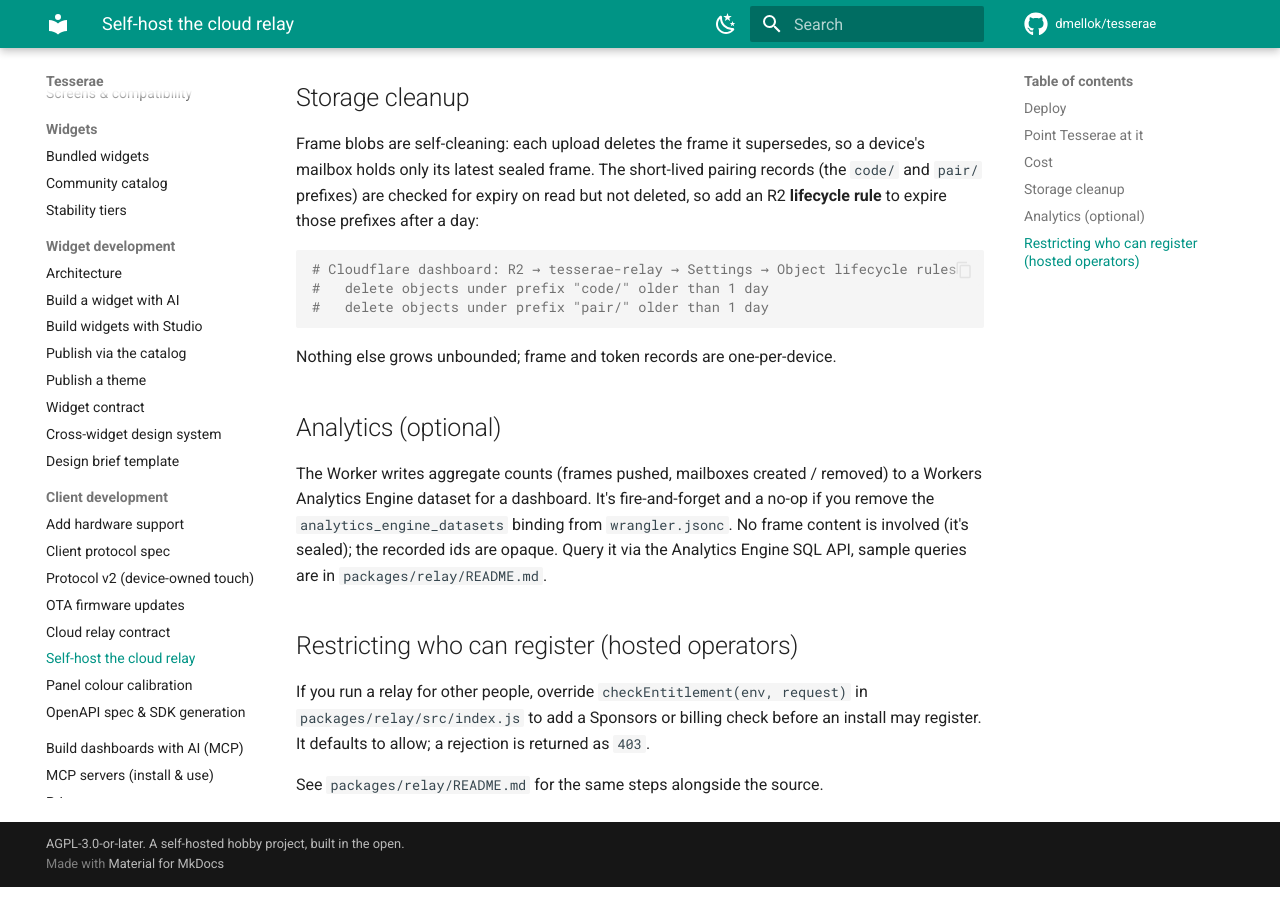
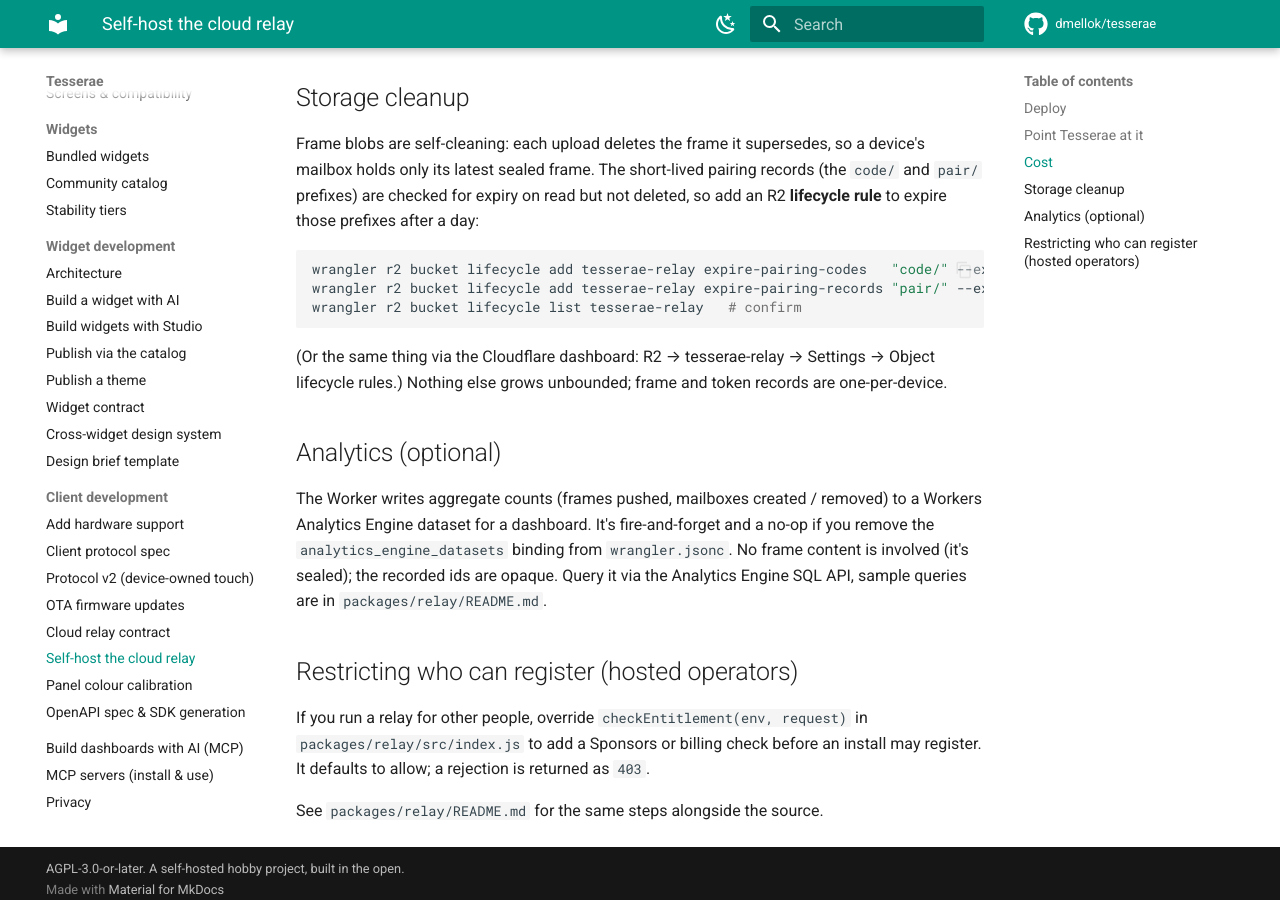
Before and after one commit to dmellok/tesserae, an MkDocs documentation site: the page built from docs/relay/self-host.md, in a window 1280 px wide and 900 px high, scrolled down 874 px. Built offline with MkDocs 1.6.1 and Material for MkDocs 9.7.7, drawn with Linux system fonts in a browser that asks for light colours; comment, search, counter and statistics services are not loaded.

Commit message:
docs(relay): exact wrangler commands for the R2 lifecycle rule

````diff
--- a/docs/relay/self-host.md
+++ b/docs/relay/self-host.md
@@ -43,12 +43,14 @@
 deleted, so add an R2 **lifecycle rule** to expire those prefixes after a day:
 
 ```sh
-# Cloudflare dashboard: R2 → tesserae-relay → Settings → Object lifecycle rules
-#   delete objects under prefix "code/" older than 1 day
-#   delete objects under prefix "pair/" older than 1 day
+wrangler r2 bucket lifecycle add tesserae-relay expire-pairing-codes   "code/" --expire-days 1 -y
+wrangler r2 bucket lifecycle add tesserae-relay expire-pairing-records "pair/" --expire-days 1 -y
+wrangler r2 bucket lifecycle list tesserae-relay   # confirm
 ```
 
-Nothing else grows unbounded; frame and token records are one-per-device.
+(Or the same thing via the Cloudflare dashboard: R2 → tesserae-relay →
+Settings → Object lifecycle rules.) Nothing else grows unbounded; frame and
+token records are one-per-device.
 
 ## Analytics (optional)
 
--- a/pyproject.toml
+++ b/pyproject.toml
@@ -4,7 +4,7 @@
 
 [project]
 name = "tesserae"
-version = "0.227.3"
+version = "0.227.4"
 description = "E-ink dashboard companion. Compose tile-based dashboards, render headless, push frames over MQTT."
 requires-python = ">=3.11"
 license = { text = "AGPL-3.0-or-later" }
````
Also changed, not shown: 1 other file.
